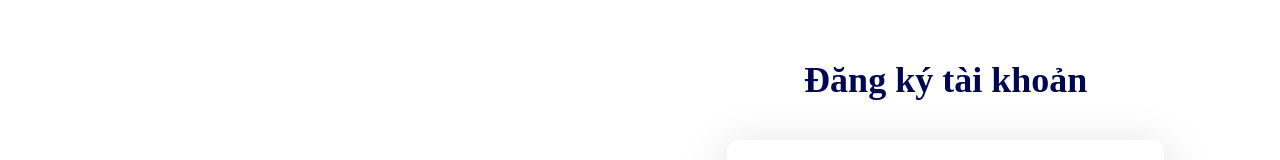
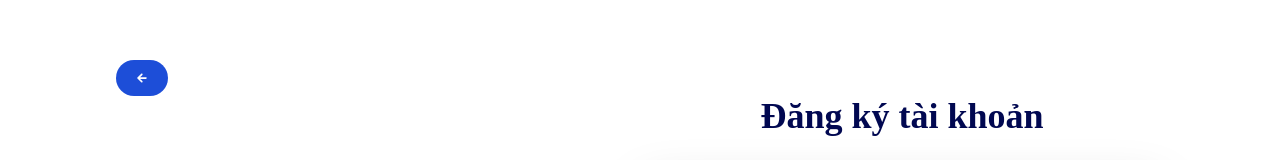
Before and after one commit to nguyenminhquy1624/PostOfficeUET, a React (Vite) app in the folder frontend/: page /signup in a window 1280 px wide. Shown: the top 160 px of the page. Built offline with nearby package versions, Linux system fonts and the light colour scheme; a web font is replaced by a local one.

Commit message:
update animation and back button in login, signup page

```diff
--- a/frontend/src/views/LoginPage.jsx
+++ b/frontend/src/views/LoginPage.jsx
@@ -3,6 +3,8 @@ import { useState } from "react";
 import {motion} from 'framer-motion'
 import { fadeIn } from "../components/effect/variants";
 import { useNavigate } from "react-router-dom";
+import { Button } from 'flowbite-react';
+import { IoMdArrowRoundBack } from "react-icons/io";
 
 const LoginPage = () => {
   const [email, setemail] = useState("");
@@ -39,9 +41,14 @@ const LoginPage = () => {
     setconfirmPassword("");
     seterror("");
   };
+
+  const backToHome = () => {
+    navigate('/');
+  }
   return (
     <section className="h-screen">
       <div className="m-5 h-1/2 px-24 py-10 ">
+        <Button className="rounded-full " color="blue" onClick={backToHome}><IoMdArrowRoundBack className=""/></Button>
         <div className="flex h-full flex-wrap items-center justify-center lg:justify-between">
           {/* <!-- Left column container with background--> */}
           <motion.div variants={fadeIn("down", 0.2)} initial="hidden" whileInView={"show"} viewport={{once:false, amount:0.7}} className="mb-12 md:mb-0 md:w-8/12 lg:w-6/12">
--- a/frontend/src/views/SignUpPage.jsx
+++ b/frontend/src/views/SignUpPage.jsx
@@ -1,7 +1,10 @@
 import { TERipple } from "tw-elements-react";
 import { useState } from "react";
 import { useNavigate } from "react-router-dom";
-
+import {motion} from 'framer-motion'
+import { fadeIn } from "../components/effect/variants";
+import { Button } from 'flowbite-react';
+import { IoMdArrowRoundBack } from "react-icons/io";
 const SignUp = () => {
   const [email, setemail] = useState("");
   const [password, setpassword] = useState("");
@@ -37,21 +40,26 @@ const SignUp = () => {
     setconfirmPassword("");
     seterror("");
   };
+
+  const backToHome = () => {
+    navigate('/');
+  }
   return (
     <section className="h-screen">
       <div className="m-5 h-1/3 px-24 py-10 ">
+        <Button className="rounded-full " color="blue" onClick={backToHome}><IoMdArrowRoundBack className=""/></Button>
         <div className="g-6 flex h-full flex-wrap items-center justify-center lg:justify-between">
           {/* <!-- Left column container with background--> */}
-          <div className="mb-12 md:mb-0 md:w-8/12 lg:w-6/12">
+          <motion.div variants={fadeIn("down", 0.2)} initial="hidden" whileInView={"show"} viewport={{once:false, amount:0.7}} className="mb-12 md:mb-0 md:w-8/12 lg:w-6/12">
             <img
               src="https://tecdn.b-cdn.net/img/Photos/new-templates/bootstrap-login-form/draw2.svg"
               className="w-full"
               alt="Phone image"
             />
-          </div>
+          </motion.div>
 
           {/* <!-- Right column container with form --> */}
-          <div className="md:w-8/12 lg:ml-6 lg:w-5/12">
+          <motion.div variants={fadeIn("up", 0.2)} initial="hidden" whileInView={"show"} viewport={{once:false, amount:0.7}} className="mb-12 md:mb-0 md:w-8/12 lg:w-6/12">
             <h1 className="text-4xl font-bold text-primary text-center mb-10">
               Đăng ký tài khoản
             </h1>
@@ -197,7 +205,7 @@ const SignUp = () => {
                 </a>
               </TERipple>
             </form>
-          </div>
+          </motion.div>
         </div>
       </div>
     </section>
```
